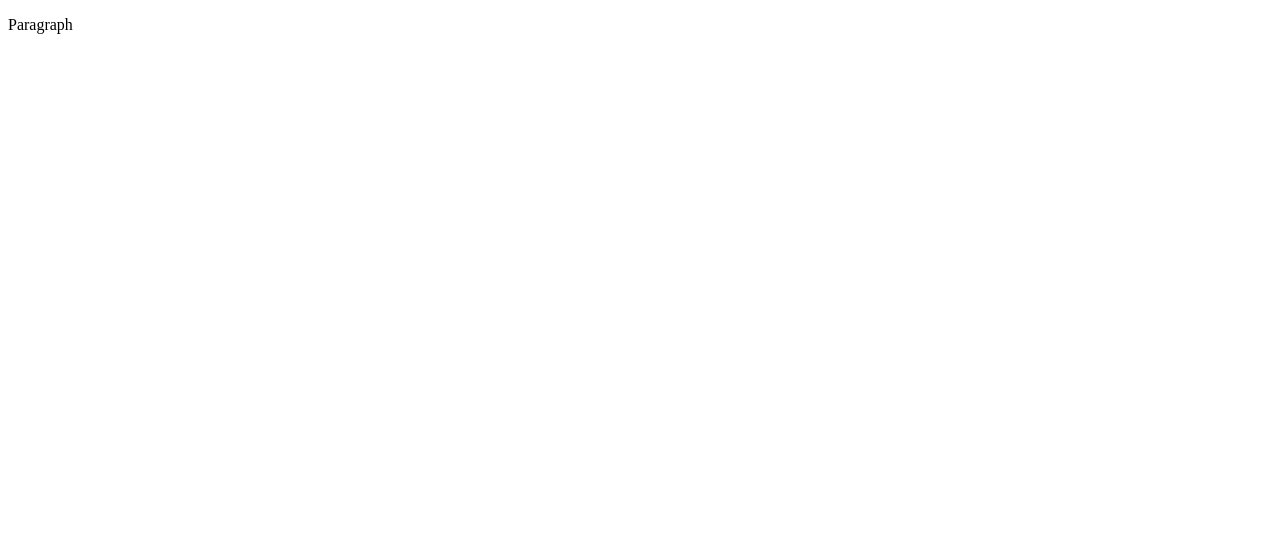
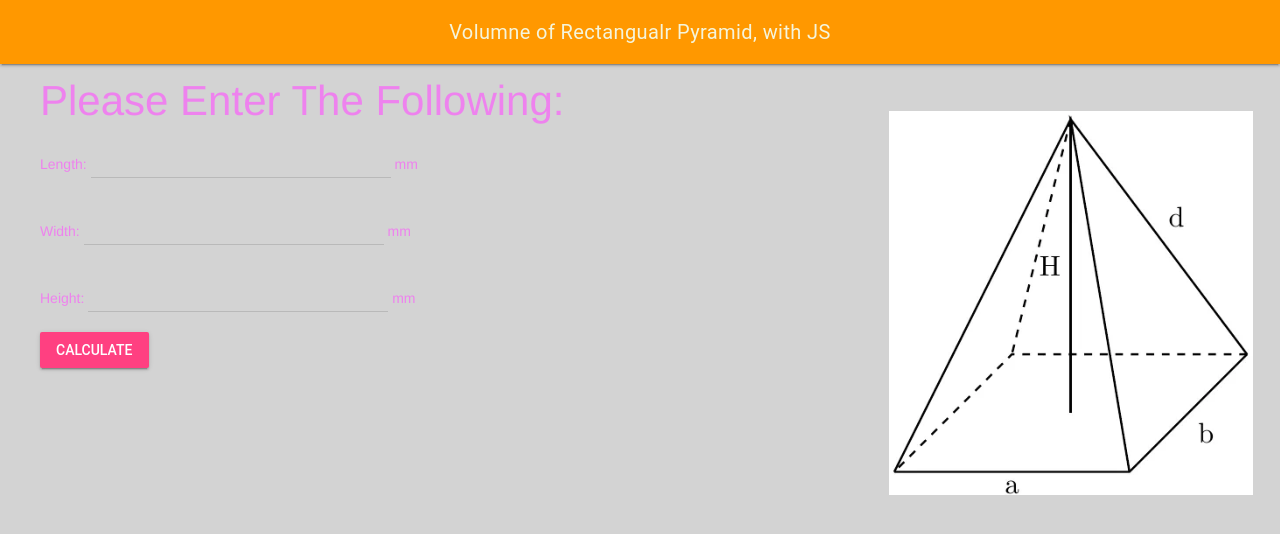
Before and after one commit to MTHS-ICS2O-2-2022/ICS2O-Unit-3-02-lamees-hemdan, a plain HTML site: page index.html in a window 1280 px wide. Drawn offline with nearby package versions, Linux system fonts and the light colour scheme.

Commit message:
added js

```diff
--- a/css/style.css
+++ b/css/style.css
@@ -1,4 +1,42 @@
-/* Created by: Mr. Coxall
-* Created on: Sep 2020
+/* Created by: Lamees Hemdan
+* Created on: March 2023
 * This file contains the CSS for index.html
 */
+
+/* Due to error in MDL : https://github.com/google/material-design-lite/issues/5281
+*/
+.mdl-ripple {
+  background: #000;
+  opacity: 0.001;
+}
+
+.mdl-layout__header-row {
+  justify-content: center;
+  padding: 0;
+  color: beige;
+}
+
+.mdl-layout__content {
+  padding-left: 30pt;
+  padding-top: 20pt;
+  padding-right: 20pt;
+  color: violet;
+}
+
+.mdl-textfield__input {
+  color: black;
+}
+
+.page-content {
+  color: violet;
+  font-family: Helvetica, Arial, sans-serif;
+  font-size: 3rem;
+  }
+
+body {
+  background-color: lightgray;
+  }
+
+img {
+  float: right;
+  }
--- a/index.html
+++ b/index.html
@@ -1,9 +1,73 @@
 <!DOCTYPE html>
-<html>
-  <head>
-    <title>Title</title>
-  </head>
-  <body>
-    <p>Paragraph</p>
-  </body>
+<!--ICS2O-unit3-02-HTML-Template-->
+<html lang="en-ca">
+<head>
+  <meta charset="utf-8" />
+  <meta name="description" content="Volumne of Rectangular Pyramid, with JS" />
+  <meta name="keywords" content="mths, ICS2O" />
+  <meta name="author" content="Lamees-Hemdan" />
+  <meta name="viewport" content="width=device-width, intitial-scale=1.0" />
+  <link rel="stylesheet" href="https://fonts.googleapis.com/icon?family=Material+Icons" />
+  <link rel="stylesheet" href="https://code.getmdl.io/1.3.0/material.orange-pink.min.css" />
+  <link rel="stylesheet" href="./css/style.css" />
+  <link rel="stylesheet" href="./js/script.js" />
+  <link rel="apple-touch-icon" sizes="180x180" href="./apple-touch-icon.png" />
+  <link rel="icon" type="image/png" sizes="32x32" href="./favicon-32x32.png" />
+  <link rel="icon" type="image/png" sizes="16x16" href="./favicon-16x16.png" />
+  <link rel="manifest" href="./site.webmanifest" />
+  <title>Volumne of Rectangular Pyramid, with JS</title>
+</head>
+<body>
+  <script defer src="https://code.getmdl.io/1.3.0/material.min.js"></script>
+  <script src="./js/script.js"></script>
+  <div class="mdl-layout mdl-js-layout mdl-layout--fixed header">
+    <header class="mdl-layout__header">
+      <div class="mdl-layout__header-row">
+        <span class="mdl-layout-title">Volumne of Rectangualr Pyramid, with JS</span>
+      </div>
+    </header>
+    <main class="mdl-layout__content">
+      <div class="page-content">Please Enter The Following:</div>
+      <image src="./images/right-rectangular-pyramid.webp" alt="trapezoid" width="30%" hight="auto" style="padding: 100 px" />
+      <br />
+      <!-- Numeric Textfield -->
+      <form action="#">
+        Length:
+        <div class="mdl-textfield mdl-js-textfield">
+          <input class="mdl-textfield__input" type="text" pattern="-?[0-9]*(\.[0-9]+)?" id="length" />
+          <label class="mdl-textfield__label" for="aBase"></label>
+          <span class="mdl-textfield__error">Input is not a number!</span>
+        </div>
+        mm
+      </form>
+      <!-- Simple Textfield -->
+      <form action="#">
+        Width:
+        <div class="mdl-textfield mdl-js-textfield">
+          <input class="mdl-textfield__input" type="text" id="width" />
+          <label class="mdl-textfield__label" for="bBase"></label>
+        </div>
+        mm
+      </form>
+      <!-- Numeric Textfield -->
+      <form action="#">
+        Height:
+        <div class="mdl-textfield mdl-js-textfield">
+          <input class="mdl-textfield__input" type="text" pattern="-?[0-9]*(\.[0-9]+)?" id="height" />
+          <label class="mdl-textfield__label" for="height"></label>
+          <span class="mdl-textfield__error">Input is not a number!</span>
+        </div>
+        mm
+      </form>
+      <!-- Accent-colored raised button with ripple -->
+      <button class="mdl-button mdl-js-button mdl-button--raised mdl-js-ripple-effect mdl-button--accent"
+        onclick="calculateVolume()">
+        Calculate
+      </button>
+      <br />
+      <br />
+      <div id="volume"></div>
+    </main>
+  </div>
+</body>
 </html>
--- a/js/script.js
+++ b/js/script.js
@@ -1,5 +1,22 @@
 // Copyright (c) 2020 Mr. Coxall All rights reserved
 //
-// Created by: Mr. Coxall
-// Created on: Sep 2020
+// Created by: Lamees Hemdan
+// Created on: March 2023
 // This file contains the JS functions for index.html
+
+// This function calculates the area of a trapezoid
+
+function calculateVolume () {
+ // input
+  const length = parseFloat(document.getElementById('length').value)
+  const width = parseFloat(document.getElementById('width').value)
+  const height = parseFloat(document.getElementById('height').value)
+
+
+ // process
+  const volume = (length * height * width) / 3
+
+
+ // output
+  document.getElementById('volume').innerHTML = 'The Volume is ' + volume + ' mm³'
+}
```
Also changed, not shown: design/flowchart.png (added), design/storyboard.png (added), images/right-rectangular-pyramid.webp (added), 2 other files.
